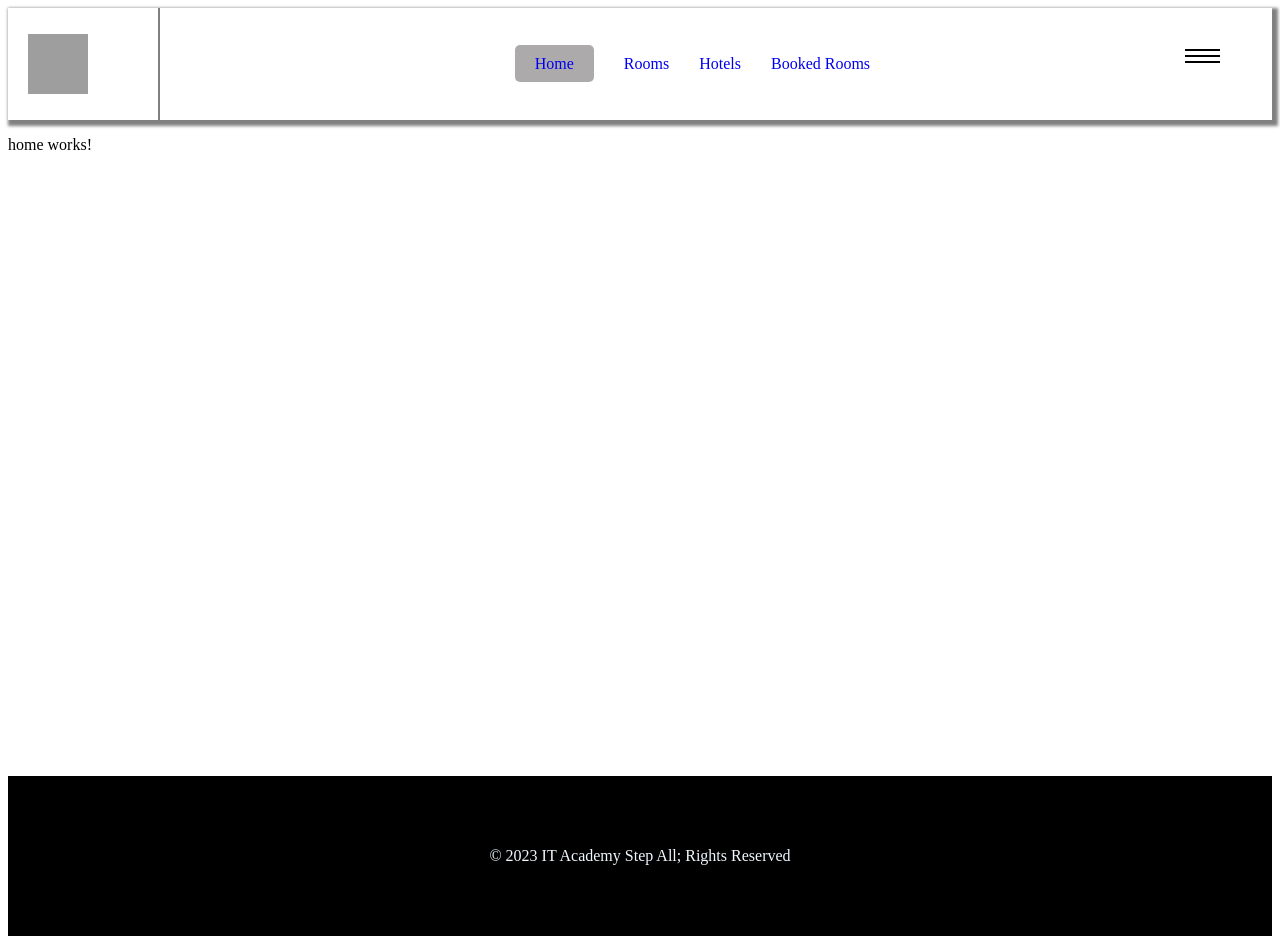
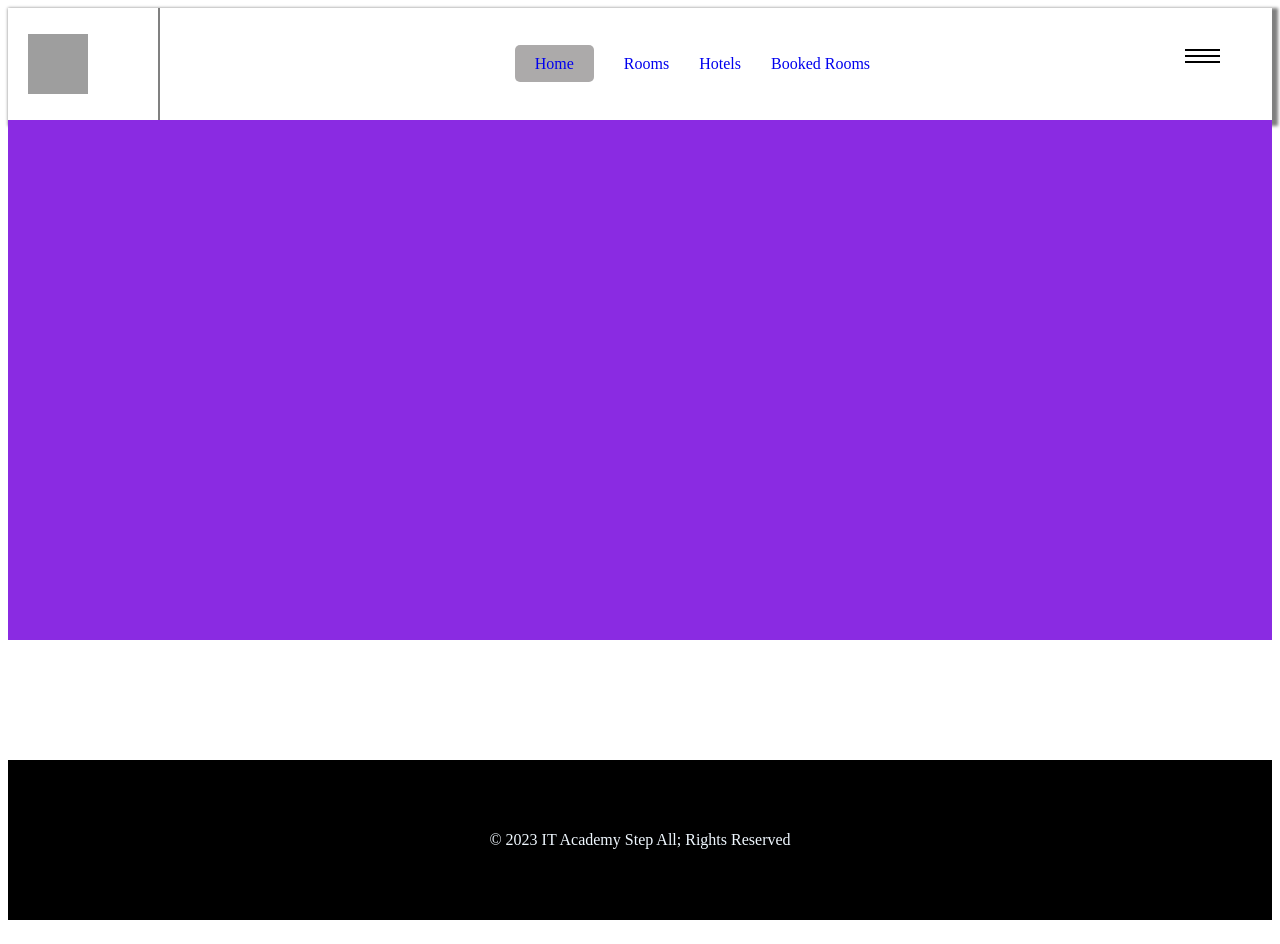
Before and after one commit to Nodarkashiashvili/angproject, an Angular app: page /home in a window 1280 px wide. Built offline with nearby package versions, Linux system fonts and the light colour scheme; grey boxes are pictures that could not be loaded.

Commit message:
backgroudphoto

```diff
--- a/src/app/app.component.scss
+++ b/src/app/app.component.scss
@@ -1,4 +1,9 @@
 
+*{
+    margin: 0;
+    padding: 0;
+    box-sizing: border-box;
+}
 main{
     width: 100%;
     height: 80vh;
--- a/src/app/home/home.component.html
+++ b/src/app/home/home.component.html
@@ -1 +1,3 @@
-<p>home works!</p>
+<div class="seehotels">
+
+</div>
--- a/src/app/home/home.component.scss
+++ b/src/app/home/home.component.scss
@@ -0,0 +1,7 @@
+.seehotels{
+    width: 100%;
+    height: 40vh;
+    background-color: blueviolet;
+    padding-bottom: 200px;
+    background-image: url();
+}
```
Also changed, not shown: public/images/slide-bg.jpg (added).
